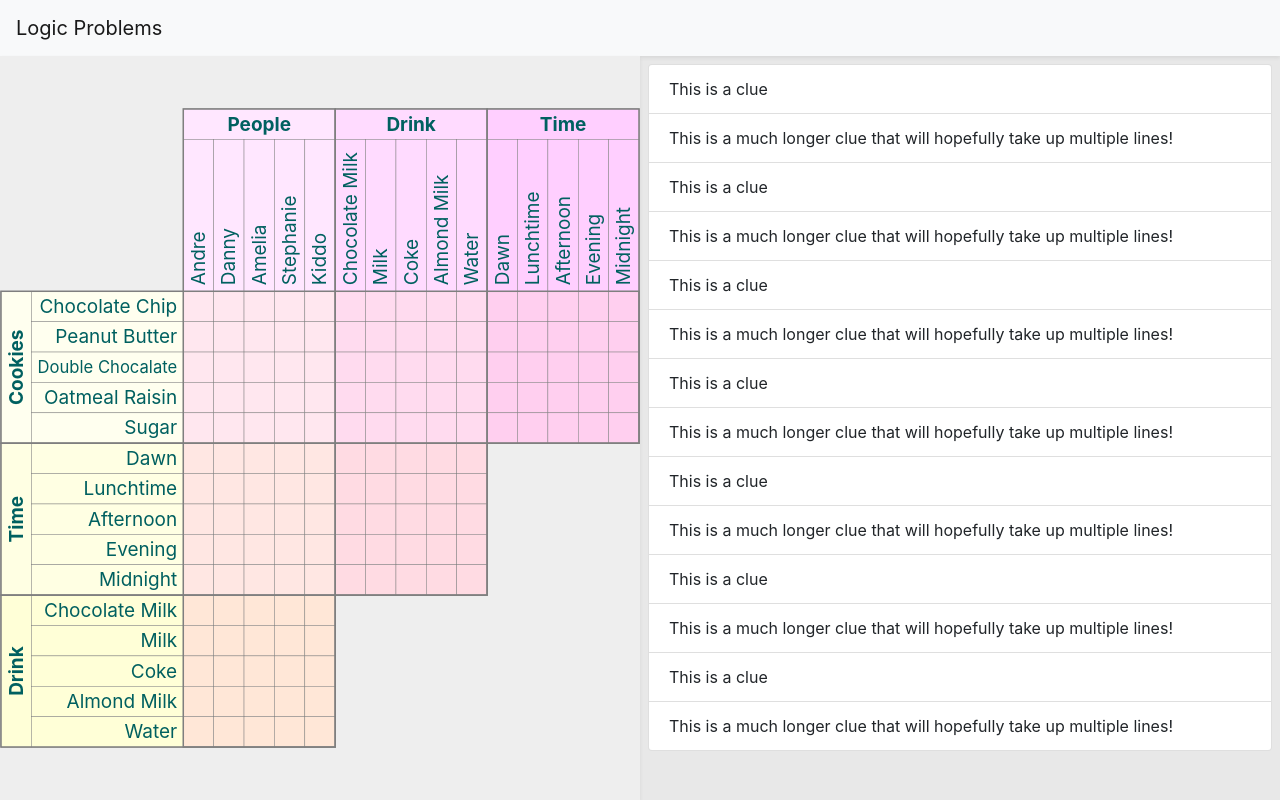
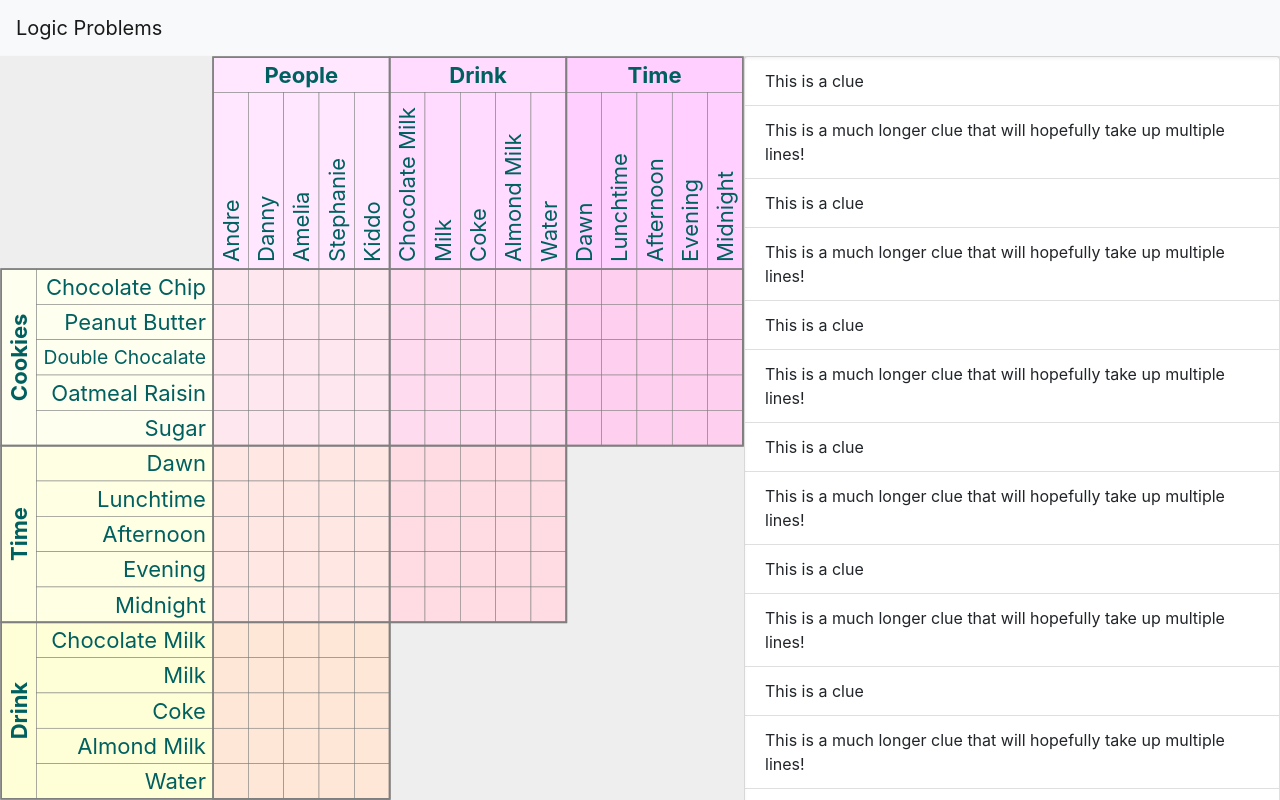
Before and after one commit to DDtMM/LogicProblems, an Angular app: page / in a window 1280 px wide. Built offline with nearby package versions, Linux system fonts and the light colour scheme.

Commit message:
Need to figure out how to relate view to state.

```diff
--- a/src/app/game-state.service.ts
+++ b/src/app/game-state.service.ts
@@ -1,6 +1,7 @@
 import { Injectable } from '@angular/core';
 import { BehaviorSubject } from 'rxjs';
-import { GameState, ProblemElemState } from './models/game-state';
+import { GameState, ElemStateValue } from './models/game-state';
+import { IdType } from './models/id-type';
 import { ProblemDef } from './models/problem-def';
 
 @Injectable({
@@ -16,12 +17,38 @@ export class GameStateService {
     const yCats = [def.categories[1], ...def.categories.slice(3), ...def.categories.slice(2, 3)];
     const gameState: GameState = {
       def,
-      matrices: yCats.map(catY => xCats.map(catX => ({
+      matrices: yCats.map((catY, yIdx) => xCats.slice(0, xCats.length - yIdx).map(catX => ({
         catX,
         catY,
-        elems: catY.items.map(() => catX.items.map<ProblemElemState>(() => 'open'))
+        elems: catY.items.map(() => catX.items.map(() => ({
+          explicitState: 'open',
+          visibleState: 'open'
+        })))
       })))
     };
     this.gameState$.next(gameState);
   }
+
+  toggleState(yCatIdx: number, xCatIdx: number, xIdx: number, yIdx: number) {
+    const gs = this.gameState$.value;
+    if (gs) {
+      const matrix = gs.matrices[yCatIdx][xCatIdx];
+      const elemState = matrix.elems[yIdx][xIdx];
+      const nextState = (elemState.visibleState === 'accept') ? 'open'
+        : (elemState.visibleState === 'open') ? 'reject' : 'accept';
+      elemState.explicitState = elemState.visibleState = nextState;
+      if (nextState === 'open') {
+        matrix.elems[yIdx].concat(matrix.elems.map(x => x[xIdx]))
+          .filter(x => x.explicitState !== x.visibleState)
+          .forEach(x => x.visibleState = x.explicitState);
+      }
+      else if (nextState === 'accept') {
+        matrix.elems[yIdx].concat(matrix.elems.map(x => x[xIdx]))
+          .filter(x => x.visibleState === 'open')
+          .forEach(x => x.visibleState = 'reject');
+      }
+      this.gameState$.next(gs);
+    }
+
+  }
 }
--- a/src/app/models/game-state.ts
+++ b/src/app/models/game-state.ts
@@ -1,15 +1,21 @@
 import { ProblemCategory } from './problem-category';
 import { ProblemDef } from './problem-def';
 
-export type ProblemElemState = 'accept' | 'open' | 'reject';
+export type ElemStateValue = 'accept' | 'open' | 'reject';
 
 export interface GameState {
   def: ProblemDef;
   matrices: GameStateMatrix[][];
 }
 
+export interface ElemState {
+  /** State explicitly set by user. */
+  explicitState: ElemStateValue;
+  /** The state that should be viewed. */
+  visibleState: ElemStateValue;
+}
 export interface GameStateMatrix {
   catX: ProblemCategory;
   catY: ProblemCategory;
-  elems: ProblemElemState[][];
+  elems: ElemState[][];
 }
--- a/src/app/problem-clues/problem-clues.component.html
+++ b/src/app/problem-clues/problem-clues.component.html
@@ -1,4 +1,4 @@
-<div class="root m-2">
+<div class="root">
   <div>
     <ul class="list-group">
       <li class="list-group-item" *ngFor="let clue of clues">
--- a/src/app/problem-clues/problem-clues.component.scss
+++ b/src/app/problem-clues/problem-clues.component.scss
@@ -1,14 +1,16 @@
 .root {
-  overflow-y:hidden;
-  max-height: 100%;
-  max-width: 100%;
-  position: absolute;
-  top: 0;
-  left: 0;
-  right: 0;
-  bottom: 0;
-  > div {
-    overflow-y: auto;
-    max-height: 100%;
-  }
+  overflow: auto;
+  height: 100%;
+  // overflow-y:hidden;
+  // max-height: 100%;
+  // max-width: 100%;
+  // position: absolute;
+  // top: 0;
+  // left: 0;
+  // right: 0;
+  // bottom: 0;
+  // > div {
+  //   overflow-y: auto;
+  //   max-height: 100%;
+  // }
 }
--- a/src/app/problem-grid/game-state-to-grid-vm.ts
+++ b/src/app/problem-grid/game-state-to-grid-vm.ts
@@ -4,23 +4,22 @@ import { ProblemCategory } from '../models/problem-category';
 import { ProblemCategoryVm, ProblemGridElemVm, ProblemGridVm, ProblemGridVmCategoryMatrix } from './problem-grid-vm';
 
 export function gameStateToGridVm(gameState: GameState, baseUnit: number, itemLabelMultiplier: number): ProblemGridVm {
-  const dimCatsCount = gameState.def.categories.length - 1;
   const xCats = gameState.matrices[0].map(m => m.catX).map((cat, _, cats) => categoryToVm(cat, cats, false));
   const yCats = gameState.matrices.map(r => r[0].catY).map((cat, _, cats) => categoryToVm(cat, cats, true));
-  const categoryRows: ProblemGridVmCategoryMatrix[][] = [];
+  const xCatMap = new Map(xCats.map(x => [x.categoryId, x]));
+  const yCatMap = new Map(yCats.map(x => [x.categoryId, x]));
+  const matrices = gameState.matrices.map(x => x.map(({ catX, catY }) =>
+    // eslint-disable-next-line @typescript-eslint/no-non-null-assertion
+    createCategoryMatrix(xCatMap.get(catX.categoryId)!, yCatMap.get(catY.categoryId)!)));
 
-  for (let yIdx = 0; yIdx < dimCatsCount; yIdx++) {
-    const row: ProblemGridVmCategoryMatrix[] = [];
-    for (let xIdx = 0; xIdx < dimCatsCount - yIdx; xIdx++) {
-      row.push(createCategoryMatrix(xCats[xIdx], yCats[yIdx]));
-    }
-    categoryRows.push(row);
-  }
 
+  const totalLength = (1 + itemLabelMultiplier + xCats.reduce((prev, cur) => prev + cur.items.length, 0)) * baseUnit + 1;
   return {
     baseUnit,
     itemLabelMultiplier,
-    matrices: categoryRows,
+    matrices,
+    tracks: [...createTrackRects(xCats, false), ...createTrackRects(yCats, true)],
+    totalLength,
     xCats,
     yCats
   };
@@ -67,4 +66,16 @@ export function gameStateToGridVm(gameState: GameState, baseUnit: number, itemLa
       )
     };
   }
+
+  /** Creates a rectangle the encompasses the full area of a category. */
+  function createTrackRects(cats: ProblemCategoryVm[], isVert: boolean) {
+    return cats.map(({items, labelRect}, i) => {
+      const length = (1 + itemLabelMultiplier + items.length * (cats.length - i)) * baseUnit;
+      return {
+        ...labelRect,
+        height: isVert ? labelRect.height : length,
+        width: isVert ? length : labelRect.width
+      };
+    });
+  }
 }
--- a/src/app/problem-grid/problem-grid-label.directive.ts
+++ b/src/app/problem-grid/problem-grid-label.directive.ts
@@ -70,6 +70,7 @@ export class ProblemGridLabelDirective implements OnChanges {
       return;
     }
     const { x, y } = { ...this.rect };
+    // swap width and height if vertical.  Text element will be setup as though it was horizontal, and then rotated with a transform.
     const height = this.orientation === 'vert' ? (this.rect?.width || 0) : (this.rect?.height || 0);
     const width = this.orientation === 'vert' ? (this.rect?.height || 0) : (this.rect?.width || 0);
     const padding = this.calcPadding();
--- a/src/app/problem-grid/problem-grid.component.scss
+++ b/src/app/problem-grid/problem-grid.component.scss
@@ -1,3 +1,11 @@
+// this is synced with problem-host flex direction so that it takes up full space on the cross direction.
+svg {
+  width: 100%;
+  @media (min-aspect-ratio: 8/9) {
+    width: unset;
+    height: 100%;
+  }
+}
 rect {
   stroke:rgb(127,127,127);
 }
--- a/src/app/problem-grid/problem-grid.component.ts
+++ b/src/app/problem-grid/problem-grid.component.ts
@@ -1,9 +1,9 @@
-import { ChangeDetectionStrategy, Component, Input } from '@angular/core';
-import { GameState } from '../models/game-state';
-import { ProblemDef } from '../models/problem-def';
-import { ProblemItem } from '../models/problem-item';
+import { ChangeDetectionStrategy, Component } from '@angular/core';
+import { map } from 'rxjs/operators';
+
+import { GameStateService } from '../game-state.service';
 import { gameStateToGridVm } from './game-state-to-grid-vm';
-import { ProblemCategoryVm, ProblemGridElemVm, ProblemGridVm, ProblemGridVmCategoryMatrix, ProblemItemVm } from './problem-grid-vm';
+import { ProblemGridElemVm } from './problem-grid-vm';
 
 @Component({
   changeDetection: ChangeDetectionStrategy.OnPush,
@@ -12,43 +12,17 @@ import { ProblemCategoryVm, ProblemGridElemVm, ProblemGridVm, ProblemGridVmCateg
   styleUrls: ['./problem-grid.component.scss']
 })
 export class ProblemGridComponent {
-  /** How big is each grid square vs a viewBox unit. */
   baseUnit = 16;
-  gridVm?: ProblemGridVm;
-  /** How much longer is an item label vs a grid square. */
+  readonly gridVm$ = this.gameStateSvc.gameState$.pipe(
+    map(x => x ? gameStateToGridVm(x, this.baseUnit, this.itemLabelMultiplier) : undefined)
+  );
   itemLabelMultiplier = 5;
 
-  @Input()
-  set gameState(value: GameState | undefined) {
-    this.gridVm = value ? gameStateToGridVm(value, this.baseUnit, this.itemLabelMultiplier) : undefined;
-  }
-
-  constructor() { }
-
-  getViewbox() {
-    // 1 unit for the category label, plus X units for the item label, plus Y units for the items,
-    // plus Z viewbox units so the grid border isn't cutoff.
-    const vbLength = (this.itemLabelMultiplier + 1 + this.getGridLength()) * this.baseUnit + 1;
-    return `0 0 ${vbLength} ${vbLength}`;
-  }
-
-  getGridLength() {
-    return (this.gridVm?.xCats || []).reduce((prev, cur) => prev + cur.items.length, 0);
-  }
+  constructor(private gameStateSvc: GameStateService) { }
 
   /** This is temporarilary updating the vm.  It should update a state. */
   toggleState(elem: ProblemGridElemVm) {
-    switch (elem.state) {
-      case 'accept':
-        elem.state = 'open';
-        break;
-      case 'reject':
-        elem.state = 'accept';
-        break;
-      case 'open':
-        elem.state = 'reject';
-        break;
-    }
+    //this.gameStateSvc.toggleState(elem.)
   }
 
 }
--- a/src/app/problem-host/problem-host.component.html
+++ b/src/app/problem-host/problem-host.component.html
@@ -1,8 +1,8 @@
 <div class="grid-container">
-  <div class="shadow-sm flex-grow-1 flex-shrink-1">
-    <app-problem-grid [gameState]="(gameState$ | async)"></app-problem-grid>
+  <div class="shadow-sm">
+    <app-problem-grid></app-problem-grid>
   </div>
-  <div class="flex-grow-1 flex-shrink-1">
+  <div>
     <app-problem-clues [clues]="(gameState$ | async)?.def?.clues"></app-problem-clues>
   </div>
 </div>
--- a/src/app/problem-host/problem-host.component.scss
+++ b/src/app/problem-host/problem-host.component.scss
@@ -1,7 +1,6 @@
 app-problem-grid {
   display: flex;
   flex-direction: column;
-  align-items: center;
   justify-content: center;
   height: 100%;
 }
@@ -16,11 +15,14 @@ app-problem-grid {
   > div {
     &:first-child {
       z-index: 2;
-      max-height: 60%;
+      flex: 1 0;
+      max-height: 65%;
+      //min-height: 35%;
       background: #eeeeee;
     }
     &:nth-child(2) {
-      position: relative;
+      flex: 3 0 ;
+      min-height: 35%;
       background: #e8e8e8;
     }
   }
@@ -32,25 +34,15 @@ app-problem-grid {
     > div {
       height: 100%;
       &:first-child {
-        max-height: 100%;
+        flex: 0 1 ;
+        max-height: unset;
+        max-width: 65%;
       }
       &:nth-child(2) {
-        //background: #e8e8e8;
+        flex: 1 0;
+        max-height: unset;
+        min-width: 35%;
       }
     }
   }
 }
-
-@media (min-aspect-ratio: 2/1) {
-  .container {
-    flex-direction: row;
-    > div {
-      &:first-child {
-        background: #ccc;
-      }
-      &:nth-child(2) {
-        background: #eee;
-      }
-    }
-  }
-}
```
Also changed, not shown: src/app/problem-grid/problem-grid-vm.ts (+7 -2 lines), src/app/problem-grid/problem-grid.component.svg.
